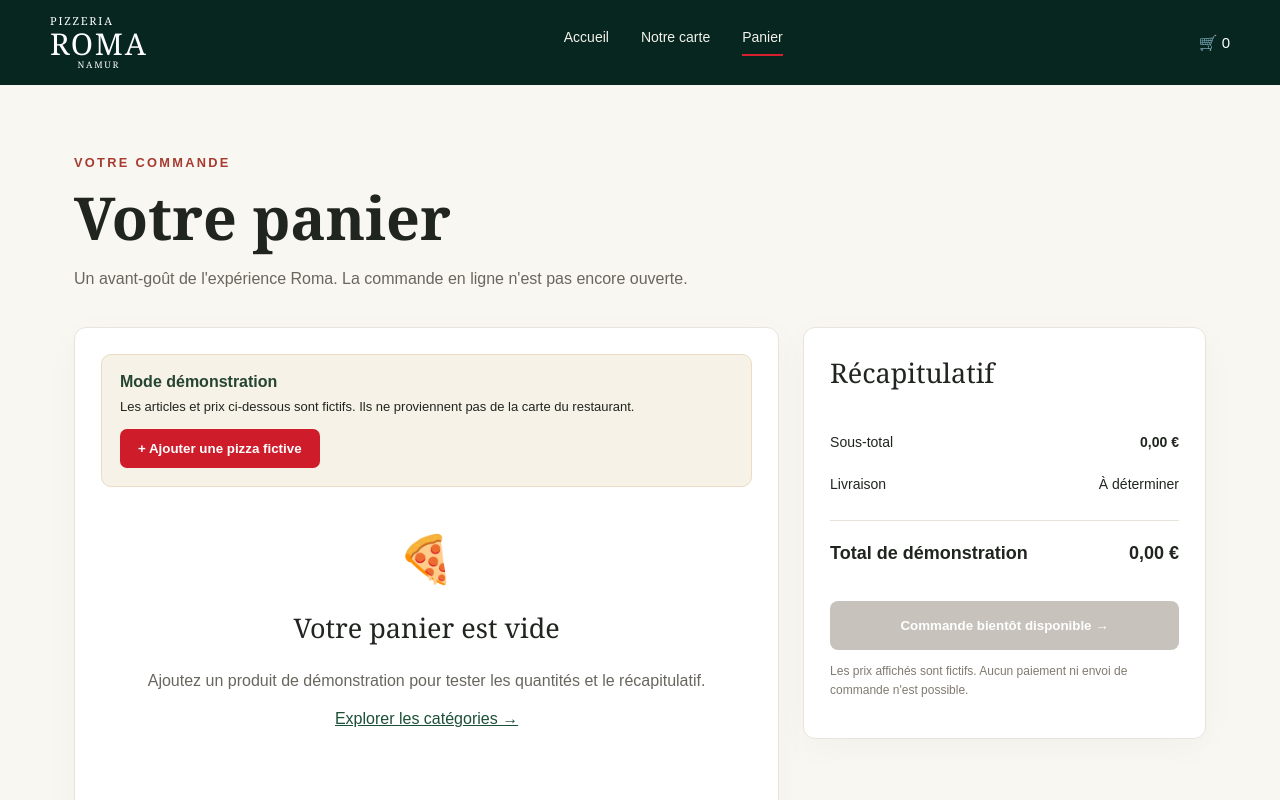
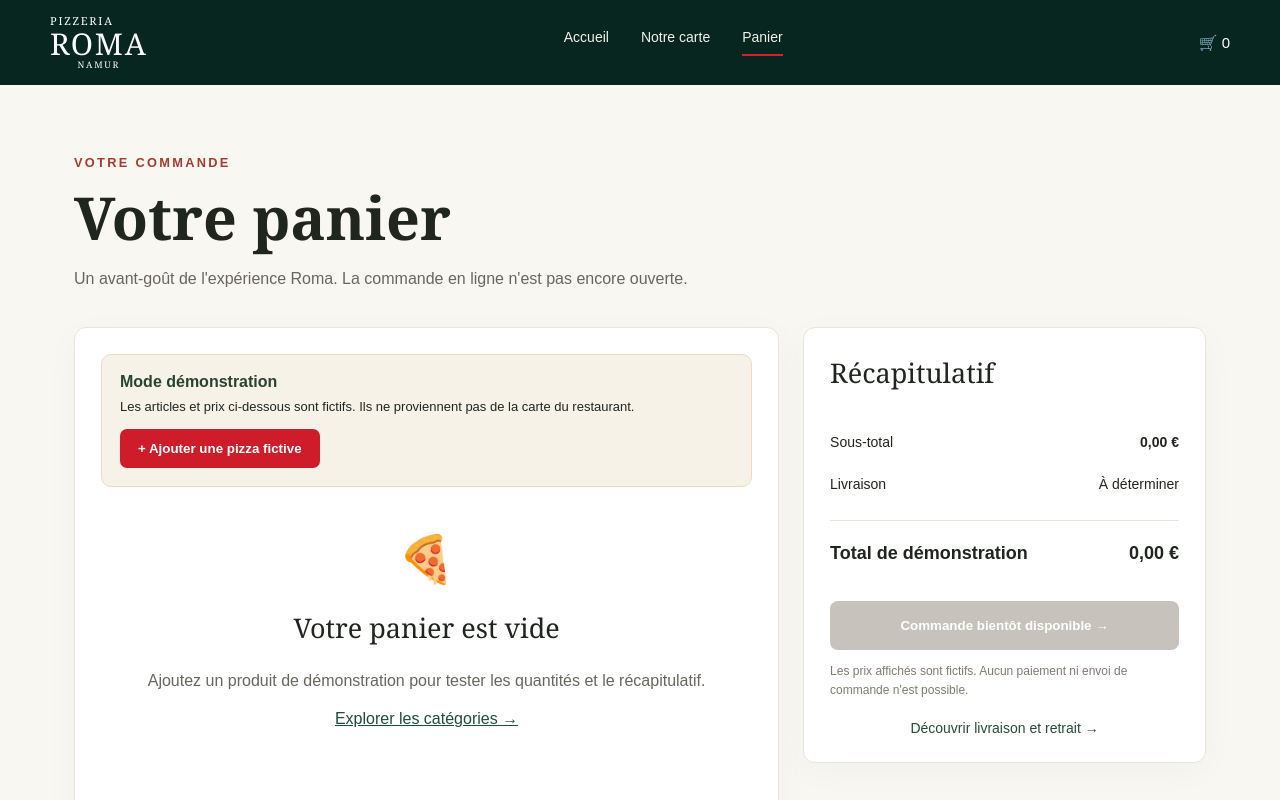
Before and after one commit to AmirGames/pizzeria-roma, a Next.js app: page /panier in a window 1280 px wide. Shown: the top 800 px of the page. Built offline with nearby package versions, Linux system fonts and the light colour scheme.

Commit message:
feat(fulfillment): update src/app/panier/page.tsx

```diff
--- a/src/app/panier/page.tsx
+++ b/src/app/panier/page.tsx
@@ -47,7 +47,7 @@ export default function CartPage() {
             {error && <p role="alert" className="roma-error">{error}</p>}
             <label className="roma-comment">Un commentaire pour votre commande ?<textarea value={comment} onChange={event => setComment(event.target.value.slice(0, 500))} maxLength={500} placeholder="Ex. : bien cuite, sans oignons…" rows={4}/><small>{comment.length}/500 caractères · Démonstration uniquement</small></label>
           </section>
-          <aside className="roma-summary" aria-label="Récapitulatif du panier"><h2>Récapitulatif</h2><div><span>Sous-total</span><strong>{money(total)}</strong></div><div><span>Livraison</span><span>À déterminer</span></div><div className="roma-summary-total"><span>Total de démonstration</span><strong>{money(total)}</strong></div><button type="button" disabled className="roma-checkout">Commande bientôt disponible →</button><p>Les prix affichés sont fictifs. Aucun paiement ni envoi de commande n'est possible.</p></aside>
+          <aside className="roma-summary" aria-label="Récapitulatif du panier"><h2>Récapitulatif</h2><div><span>Sous-total</span><strong>{money(total)}</strong></div><div><span>Livraison</span><span>À déterminer</span></div><div className="roma-summary-total"><span>Total de démonstration</span><strong>{money(total)}</strong></div><button type="button" disabled className="roma-checkout">Commande bientôt disponible →</button><p>Les prix affichés sont fictifs. Aucun paiement ni envoi de commande n'est possible.</p><Link href="/commande" className="roma-fulfillment-back">Découvrir livraison et retrait →</Link></aside>
         </div>
       </div>
     </main>
```
